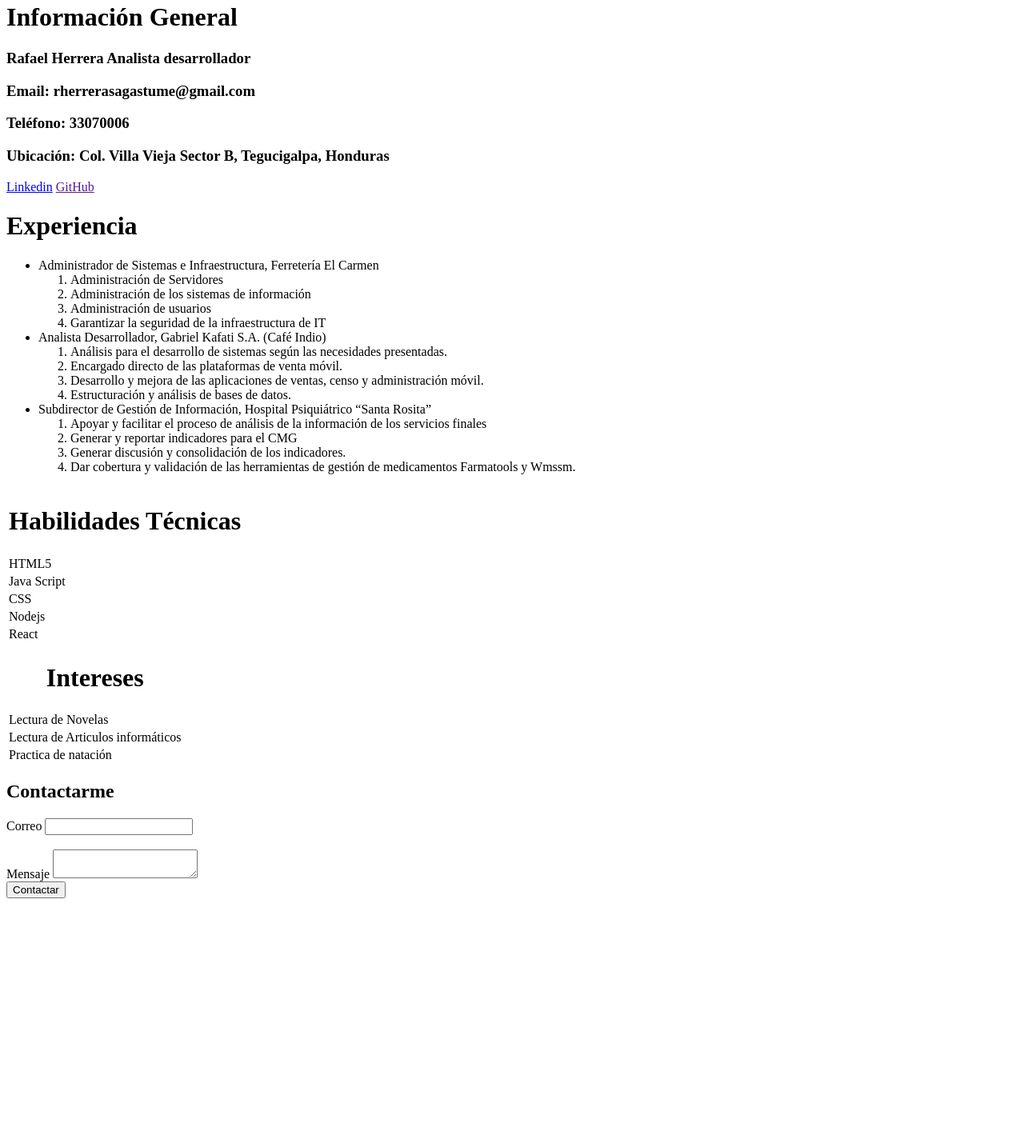
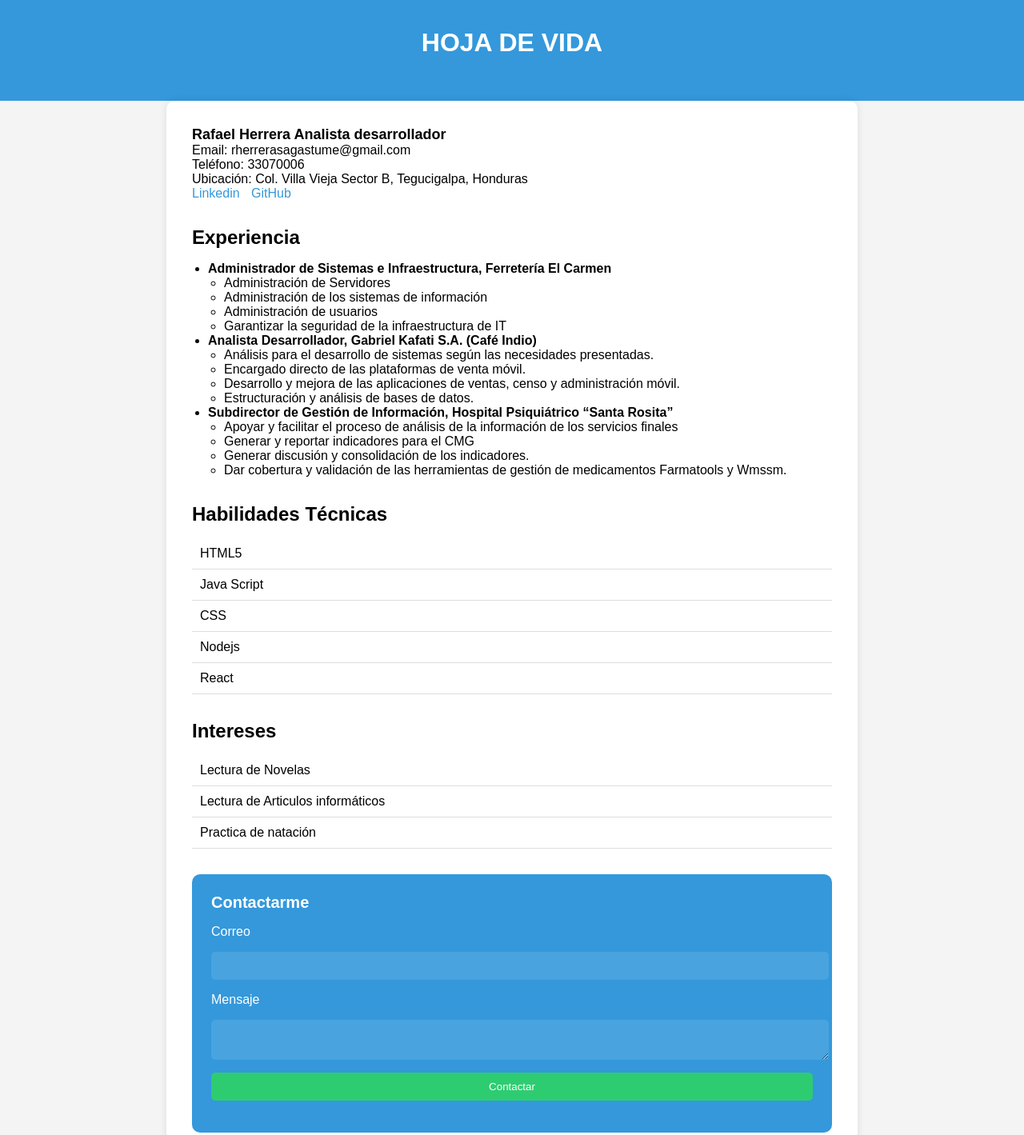
Before and after one commit to Rherrerasagastume/html-intro, a plain HTML site: page index.html in a window 1280 px wide. Shown: the part 18-1437 px from the top of the page at 80% size. Before the commit the page ends 1149 px from the top, so only its background shows below. Drawn offline with Linux system fonts and the light colour scheme.

Commit message:
aplicacion de css

```diff
--- a/index.html
+++ b/index.html
@@ -4,96 +4,175 @@
     <meta charset="UTF-8">
     <meta name="viewport" content="width=device-width, initial-scale=1.0">
     <title>HOJA DE VIDA</title>
+    <style>
+        body {
+            font-family: Arial, sans-serif;
+            background-color: #f4f4f4;
+            margin: 0;
+            padding: 0;
+        }
+        .header {
+            background-color: #3498db;
+            color: white;
+            text-align: center;
+            padding: 2rem 0;
+        }
+        .container {
+            max-width: 800px;
+            margin: 0 auto;
+            padding: 2rem;
+            background-color: white;
+            border-radius: 10px;
+            box-shadow: 0px 0px 10px rgba(0, 0, 0, 0.1);
+        }
+        .title {
+            font-size: 24px;
+            margin-bottom: 1rem;
+        }
+        .info-box {
+            margin-bottom: 2rem;
+        }
+        .info-box h3 {
+            font-size: 18px;
+            margin: 0;
+        }
+        .info-box p {
+            margin: 0;
+        }
+        .links a {
+            display: inline-block;
+            margin-right: 10px;
+            color: #3498db;
+            text-decoration: none;
+            font-weight: 500;
+        }
+        .experience ul {
+            padding-left: 20px;
+        }
+        .skills, .interests {
+            margin-top: 2rem;
+        }
+        .skills table, .interests table {
+            width: 100%;
+            border-collapse: collapse;
+        }
+        .skills th, .skills td, .interests th, .interests td {
+            padding: 10px;
+            border-bottom: 1px solid #ddd;
+            text-align: left;
+        }
+        .contact-form {
+            margin-top: 2rem;
+            padding: 1.5rem;
+            background-color: #3498db;
+            border-radius: 10px;
+            color: white;
+        }
+        .contact-form h2 {
+            font-size: 20px;
+            margin: 0;
+            margin-bottom: 1rem;
+        }
+        .contact-form label, .contact-form input, .contact-form textarea, .contact-form button {
+            display: block;
+            width: 100%;
+            margin-bottom: 1rem;
+        }
+        .contact-form input, .contact-form textarea {
+            padding: 10px;
+            border: none;
+            border-radius: 5px;
+            background-color: rgba(255, 255, 255, 0.1);
+            color: white;
+        }
+        .contact-form textarea {
+            resize: vertical;
+        }
+        .contact-form button {
+            padding: 10px;
+            border: none;
+            border-radius: 5px;
+            background-color: #2ecc71;
+            color: white;
+            font-weight: 500;
+            cursor: pointer;
+            transition: background-color 0.3s ease;
+        }
+        .contact-form button:hover {
+            background-color: #27ae60;
+        }
+    </style>
 </head>
 <body>
-    <div>
-        <h1>Información General</h1>
+    <div class="header">
+        <h1>HOJA DE VIDA</h1>
+    </div>
+    <div class="container">
+        <div class="info-box">
             <h3>Rafael Herrera <span>Analista desarrollador</span></h3>
-        <h3>Email: rherrerasagastume@gmail.com</h3>
-        <h3>Teléfono: 33070006</h3>
-        <h3>Ubicación: Col. Villa Vieja Sector B, Tegucigalpa, Honduras</h3>
+            <p>Email: rherrerasagastume@gmail.com</p>
+            <p>Teléfono: 33070006</p>
+            <p>Ubicación: Col. Villa Vieja Sector B, Tegucigalpa, Honduras</p>
+            <div class="links">
                 <a href="https://www.linkedin.com/in/rafael-herrera-7a167a161/">Linkedin</a>
-        <a href="" >GitHub</a>
+                <a href="">GitHub</a>
             </div>
-    <div>
-        <h1>Experiencia</h1>
+        </div>
+        <div class="experience">
+            <h2 class="title">Experiencia</h2>
             <ul>
-            <li>Administrador de Sistemas e
-                Infraestructura, Ferretería El Carmen
-                <ol>
+                <li>
+                    <strong>Administrador de Sistemas e Infraestructura, Ferretería El Carmen</strong>
+                    <ul>
                         <li>Administración de Servidores</li>
-                    <li>Administración de los sistemas de
-                        información</li>
+                        <li>Administración de los sistemas de información</li>
                         <li>Administración de usuarios</li>
-                    <li>Garantizar la seguridad de la
-                        infraestructura de IT</li>
-                </ol>
-            </li>
-            <li>Analista Desarrollador, Gabriel Kafati S.A.
-                (Café Indio)
-                <ol>
-                    <li>Análisis para el desarrollo de sistemas
-                        según las necesidades presentadas.</li>
-                    <li>Encargado directo de las plataformas de
-                        venta móvil.</li>
-                    <li>Desarrollo y mejora de las aplicaciones de
-                        ventas, censo y administración móvil.</li>
-                    <li>Estructuración y análisis de bases de datos.</li>
-                </ol>
+                        <li>Garantizar la seguridad de la infraestructura de IT</li>
+                    </ul>
                 </li>
                 <li>
-                Subdirector de Gestión de Información, Hospital Psiquiátrico “Santa Rosita”
-                <ol>
-                    <li>Apoyar y facilitar el proceso de análisis de
-                        la información de los servicios finales</li>
-                    <li>Generar y reportar indicadores para el
-                        CMG</li>
-                    <li>Generar discusión y consolidación de los
-                        indicadores.</li>
-                    <li>Dar cobertura y validación de las
-                        herramientas de gestión de medicamentos
-                        Farmatools y Wmssm.</li>
-                </ol>
+                    <strong>Analista Desarrollador, Gabriel Kafati S.A. (Café Indio)</strong>
+                    <ul>
+                        <li>Análisis para el desarrollo de sistemas según las necesidades presentadas.</li>
+                        <li>Encargado directo de las plataformas de venta móvil.</li>
+                        <li>Desarrollo y mejora de las aplicaciones de ventas, censo y administración móvil.</li>
+                        <li>Estructuración y análisis de bases de datos.</li>
+                    </ul>
+                </li>
+                <li>
+                    <strong>Subdirector de Gestión de Información, Hospital Psiquiátrico “Santa Rosita”</strong>
+                    <ul>
+                        <li>Apoyar y facilitar el proceso de análisis de la información de los servicios finales</li>
+                        <li>Generar y reportar indicadores para el CMG</li>
+                        <li>Generar discusión y consolidación de los indicadores.</li>
+                        <li>Dar cobertura y validación de las herramientas de gestión de medicamentos Farmatools y Wmssm.</li>
+                    </ul>
                 </li>
             </ul>
         </div>
-    <div>
+        <div class="skills">
+            <h2 class="title">Habilidades Técnicas</h2>
             <table>
                 <tr>
-                <th><h1>Habilidades Técnicas</h1></th>
+                    <td>HTML5</td>
                 </tr>
                 <tr>
-                <td>
-                    HTML5
-                </td>
+                    <td>Java Script</td>
                 </tr>
                 <tr>
-                <td>
-                    Java Script
-                </td>
+                    <td>CSS</td>
                 </tr>
                 <tr>
-                <td>
-                    CSS
-                </td>
+                    <td>Nodejs</td>
                 </tr>
                 <tr>
-                <td>
-                    Nodejs
-                </td>
-            </tr>
-            <tr>
-                <td>
-                    React
-                </td>
+                    <td>React</td>
                 </tr>
             </table>
         </div>
-    <div>
+        <div class="interests">
+            <h2 class="title">Intereses</h2>
             <table>
-            <tr>
-                <th><h1>Intereses</h1></th>
-            </tr>
                 <tr>
                     <td>Lectura de Novelas</td>
                 </tr>
@@ -105,20 +184,14 @@
                 </tr>
             </table>
         </div>
-    <div>
-        <form action="index.html" name="frmContacto">
+        <div class="contact-form">
             <h2>Contactarme</h2>
-            <div>
-                <labe>Correo</labe>
-                <input type="email" name="txtEmail" >
-            </div>
-            <br>
-            <div>
+            <label>Correo</label>
+            <input type="email" name="txtEmail">
             <label>Mensaje</label>
             <textarea name="Mensaje"></textarea>
+            <button>Contactar</button>
         </div>
-            <button>Contactar</button>
-        </form>
     </div>
 </body>
 </html>
```
Lines whose indentation alone changed are shown as unchanged.
